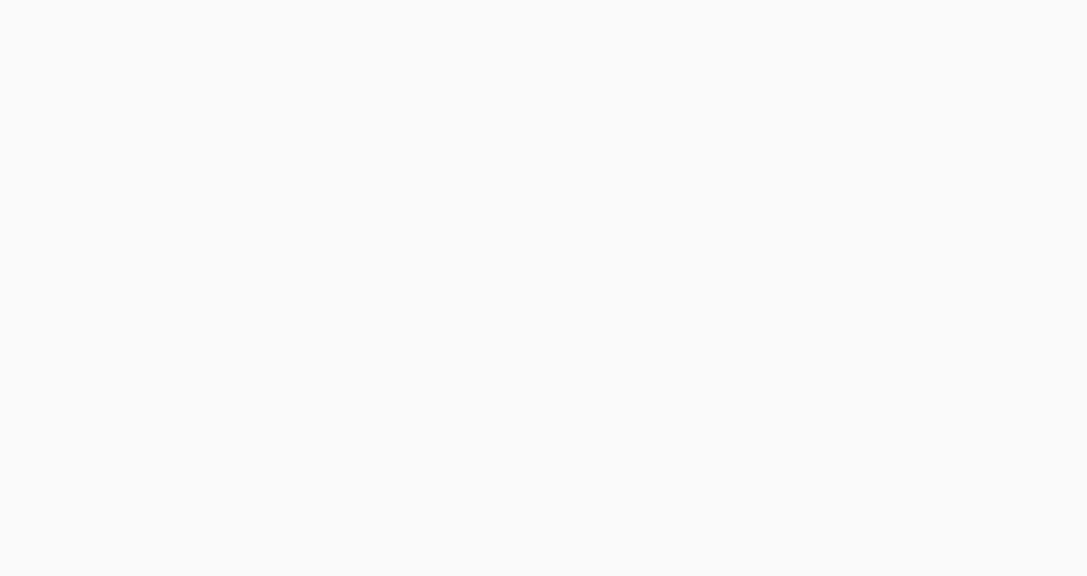
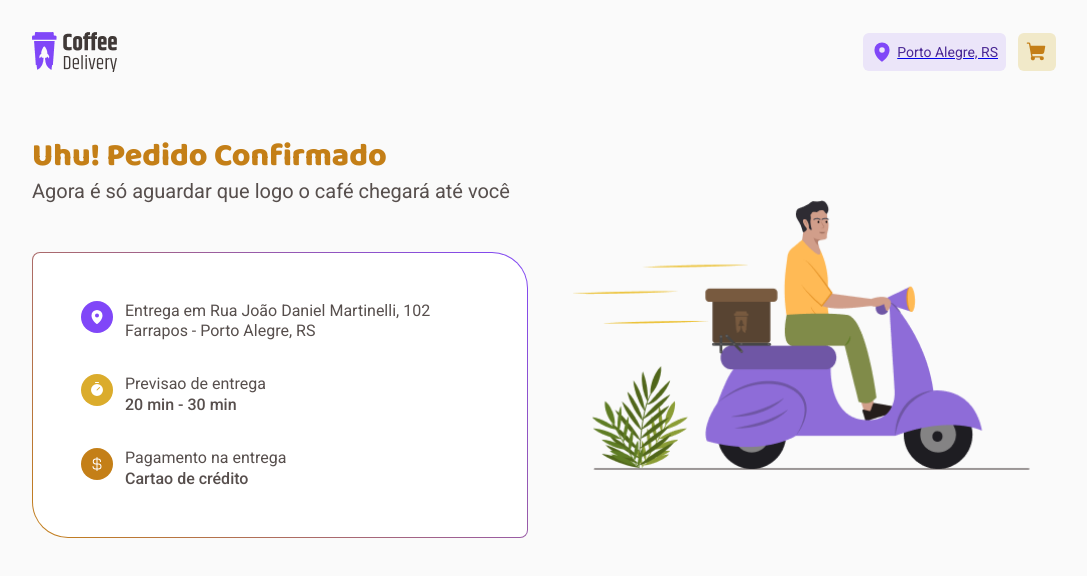
Before and after one commit to ThauanyAA/coffee-delivery, a React (Vite) app: page /success in a window 1280 px wide. Before the commit this address had no page. Shown: the top 576 px of the page, without its empty margins (96-1183 px from the left). Built offline with nearby package versions, Linux system fonts and the light colour scheme.

Commit message:
Success page

```diff
--- a/src/Router.tsx
+++ b/src/Router.tsx
@@ -10,7 +10,7 @@ export function Router() {
       <Route path="/" element={<DefaultLayout />} >
         <Route path="/" element={<Home />} />
         <Route path="/checkout" element={<Checkout />} />
-        <Route path="/checkout/success" element={<Success />} />
+        <Route path="/success" element={<Success />} />
       </Route>
     </Routes>
   )
--- a/src/components/Typography/index.tsx
+++ b/src/components/Typography/index.tsx
@@ -5,7 +5,7 @@ interface TextProps {
   variant?: 'xl' | 'l' | 'm' | 's' | 'xs';
   weight?: number;
   align?: 'left' | 'center' | 'right';
-  color?: 'base-title' | 'base-subtitle' | 'base-text' | 'base-label'
+  color?: 'base-title' | 'base-subtitle' | 'base-text' | 'base-label' | 'yellow-dark'
   inline?: boolean;
 }
 
--- a/src/components/Typography/styles.ts
+++ b/src/components/Typography/styles.ts
@@ -4,7 +4,7 @@ interface TextProps {
   variant?: 'xl' | 'l' | 'm' | 's' | 'xs';
   weight?: number;
   align?: 'left' | 'center' | 'right';
-  color?: 'base-title' | 'base-subtitle' | 'base-text' | 'base-label'
+  color?: 'base-title' | 'base-subtitle' | 'base-text' | 'base-label' | 'yellow-dark'
   inline?: boolean;
 }
 
--- a/src/pages/Checkout/index.tsx
+++ b/src/pages/Checkout/index.tsx
@@ -6,9 +6,7 @@ export function Checkout() {
   return (
     <CheckoutContainer>
       <CheckoutForm />
-      <Cart>
-
-      </Cart>
+      <Cart />
     </CheckoutContainer>
   )
 }
--- a/src/pages/Success/index.tsx
+++ b/src/pages/Success/index.tsx
@@ -1,8 +1,49 @@
+import { CurrencyDollar, MapPin, Timer } from "phosphor-react";
+import { Title, Text } from "../../components/Typography";
+import { IconContainer, ImgContainer, InformationBox, Item, SuccessContainer } from "./styles";
+import SuccessImg from '../../assets/success.png'
+
 export function Success() {
   return (
-    <div>
-      <h1>Success</h1>
-      <p>Compra realizada com sucesso!</p>
-    </div>
+    <SuccessContainer>
+      <div>
+        <Title variant="l" color="yellow-dark">Uhu! Pedido Confirmado</Title>
+        <Text variant="l">Agora é só aguardar que logo o café chegará até você</Text>
+        <InformationBox>
+          <Item>
+            <IconContainer bg="purple">
+              <MapPin size={16} weight="fill" />
+            </IconContainer>
+            <div>
+              <Text>Entrega em Rua João Daniel Martinelli, 102</Text>
+              <Text>Farrapos - Porto Alegre, RS</Text>
+            </div>
+          </Item>
+
+          <Item>
+            <IconContainer bg="yellow">
+              <Timer size={16} weight="fill" />
+            </IconContainer>
+            <div>
+              <Text>Previsao de entrega</Text>
+              <Text weight={500}>20 min - 30 min</Text>
+            </div>
+          </Item>
+
+          <Item>
+            <IconContainer bg="yellow-dark">
+              <CurrencyDollar size={16} weight="fill" />
+            </IconContainer>
+            <div>
+              <Text>Pagamento na entrega</Text>
+              <Text weight={500}>Cartao de crédito</Text>
+            </div>
+          </Item>
+        </InformationBox>
+      </div>
+      <ImgContainer>
+        <img src={SuccessImg} />
+      </ImgContainer>
+    </SuccessContainer>
   )
 }
--- /dev/null
+++ b/src/pages/Success/styles.ts
@@ -0,0 +1,54 @@
+import { styled } from 'styled-components'
+
+export interface IconContainerProps {
+  bg: 'purple' | 'yellow-dark' | 'yellow'
+}
+
+export const SuccessContainer = styled.div`
+  display: grid;
+  grid-template-columns: 0.5fr 0.5fr;
+  gap: 2rem;
+  margin-top: 2rem;
+  width: 100%;
+  justify-content: center;
+  align-items: center;
+`
+
+export const InformationBox = styled.div`
+  margin-top: 3rem;
+  position: relative;
+  border-radius: 8px 36px;
+  padding: 3rem;
+  background: ${({ theme }) => `
+    linear-gradient(white, white) padding-box,
+    linear-gradient(45deg, ${theme['yellow-dark']}, ${theme['purple']}) border-box
+  `};
+  border: 1px solid transparent;
+  background-clip: padding-box, border-box;
+  display: flex;
+  flex-direction: column;
+  gap: 2rem;
+`
+
+export const Item = styled.div`
+  display: flex;
+  flex-direction: row;
+  gap: 0.75rem;
+`
+
+export const IconContainer = styled.div<IconContainerProps>`
+  display: flex;
+  justify-content: center;
+  align-items: center;
+  width: 2rem;
+  height: 2rem;
+  background-color: ${({ theme, bg }) => theme[bg]};
+  color: ${({ theme }) => theme.white};
+  border-radius: 50%;
+`
+
+export const ImgContainer = styled.div`
+  & img {
+    width: 100%;
+  }
+`
--- a/src/styles/themes/default.ts
+++ b/src/styles/themes/default.ts
@@ -5,7 +5,7 @@ export const defaultTheme = {
   'yellow-dark': '#C47F17',
   'yellow-light': '#F1E9C9',
 
-  purple: '#8047F8',
+  'purple': '#8047F8',
   'purple-dark': '#4B2995',
   'purple-light': '#EBE5F9',
 
```
Also changed, not shown: src/assets/success.png (added).
